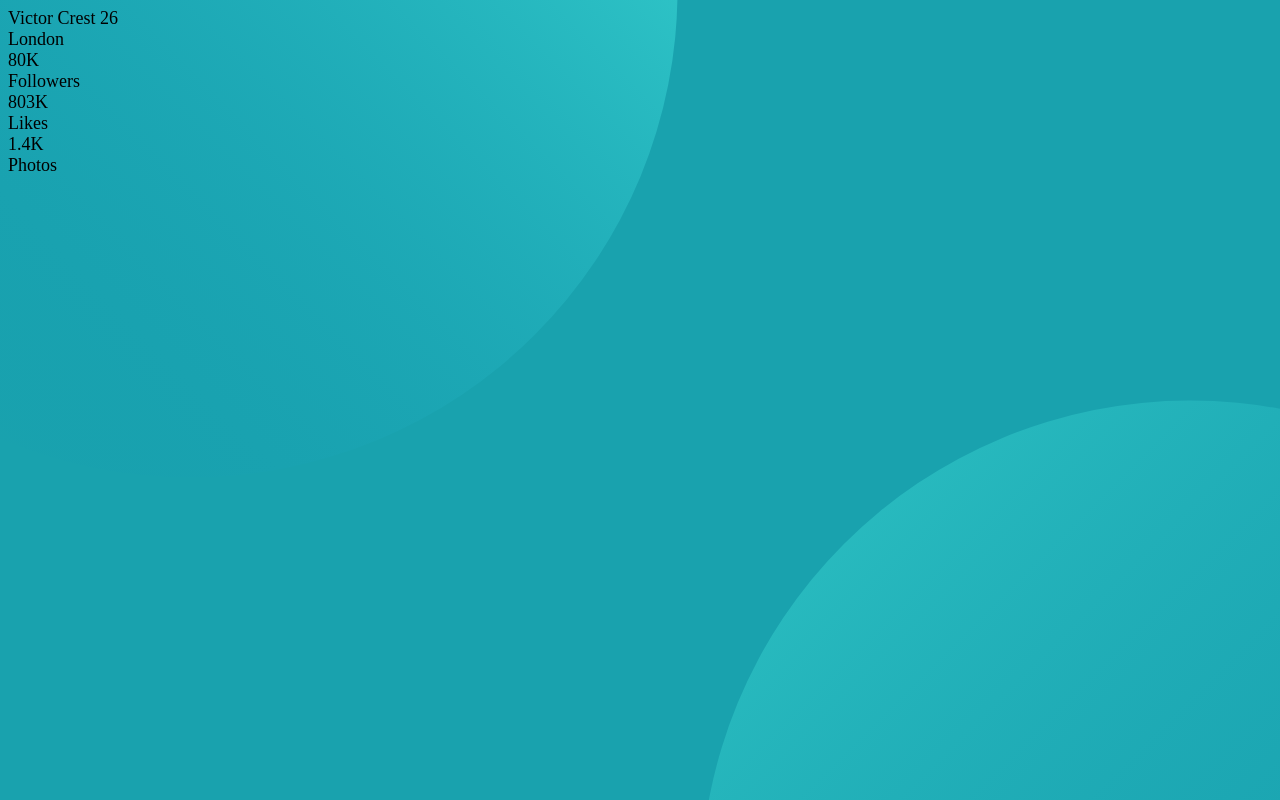
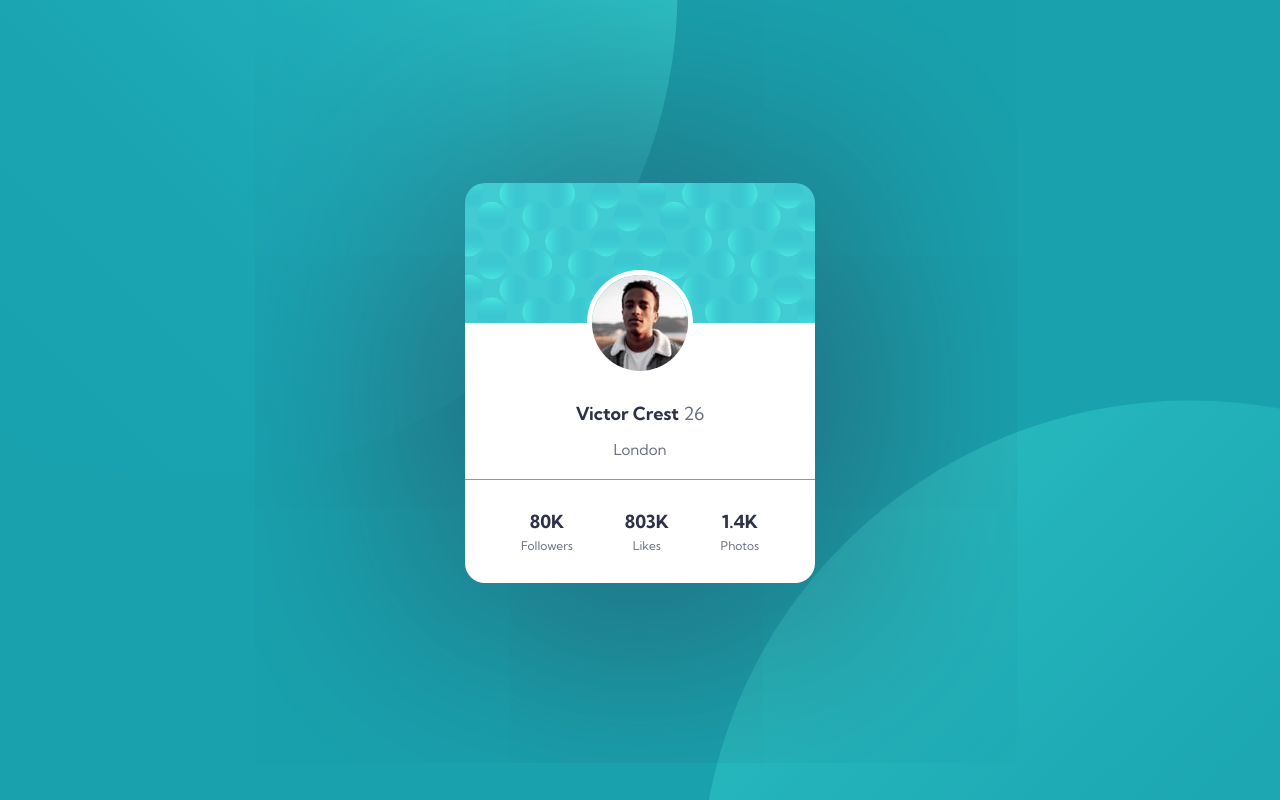
Before and after one commit to viktoria-zsolnai/profile-card-component-main, a plain HTML site: page index.html in a window 1280 px wide. Drawn offline with Linux system fonts and the light colour scheme.

Commit message:
Desktop version finished

```diff
--- a/index.html
+++ b/index.html
@@ -14,21 +14,23 @@
   <div class="wrapper">
     <div class="card">
       <div class="content">
-          Victor Crest
+          <img src="/images/image-victor.jpg" alt=""><br>
+          <span>Victor Crest</span>
           26 <br>
-          London
+          <p>London</p>
+          <hr>
         <div class="stats">
           <div class="stat-item">
             <span>80K</span><br>
-            Followers
+            <p>Followers</p>
           </div>
           <div class="stat-item">
             <span>803K</span><br>
-            Likes
+            <p>Likes</p>
           </div>
           <div class="stat-item">
             <span>1.4K</span><br>
-            Photos
+            <p>Photos</p>
           </div>
         </div>
 
--- a/style.css
+++ b/style.css
@@ -22,5 +22,74 @@ body {
 
 .wrapper {
     display: flex;
+    justify-content:center;
+    align-items:center;
+}
+
+.card {
+    display: flex;
+    flex-direction: column;
+    width: 350px;
+    height: auto;
+    background-color: #ffff;
+    border-radius: 20px;
+    margin: 175px 0px 0px 0px;
+    background-image: url(/images/bg-pattern-card.svg);
+    background-position: top;
+    background-repeat: no-repeat;
+    box-shadow: 0 10px 500px var(--very-dark-desaturated-blue);
+}
+
+.content {
+    text-align: center;
+    font-family: "Kumbh Sans", sans-serif;
+    font-size: 18px;
+    color: var(--dark-grayish-blue);
+}
+
+.stats {
+    display: flex;
+    flex-direction: row;
+    justify-content: space-around;
+    margin: 30px;
+}
+
+
+.stats p {
+    margin-top: 5px;
+    margin-bottom: 0;
+    font-size: 12px;
+}
+
+p {
+    margin-bottom: 20px;
+    font-size: 15px;
+}
+
+img {
+    display: block;
+    border-radius: 50%;
+    position: relative;
+    border: 5px solid #ffff;
+    top: 87px;
+    left: 122px;
+    margin-bottom: 90px;
+}
+
+
+span {
+    color: var(--very-dark-desaturated-blue);
+    font-weight: 700;
+}
+
+hr {
+    background-color: var(--dark-gray);
+    border: 0 none;
+    color: var(--dark-gray);
+    height: 1px;
+}
+
+
+@media screen and (max-width: 900px) {
 
 }
```
